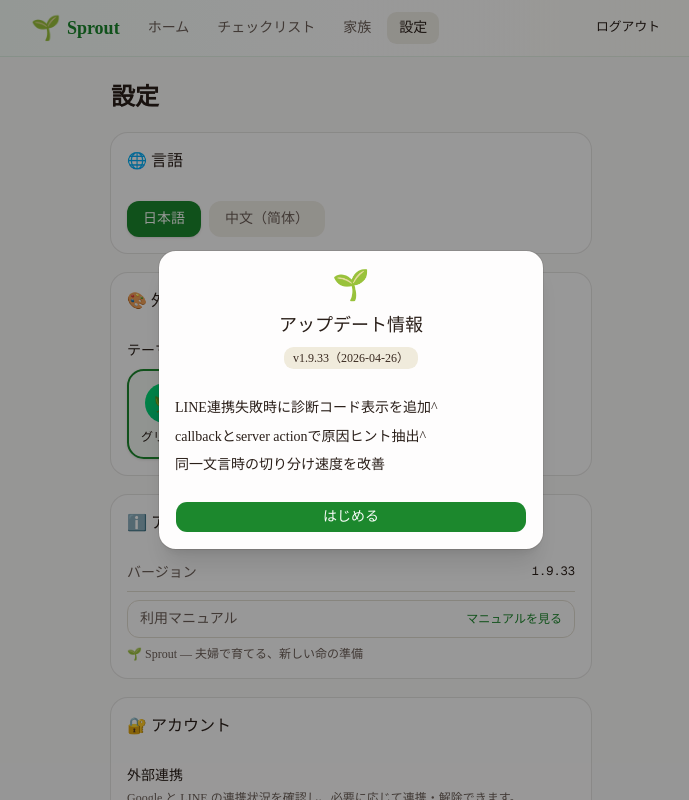
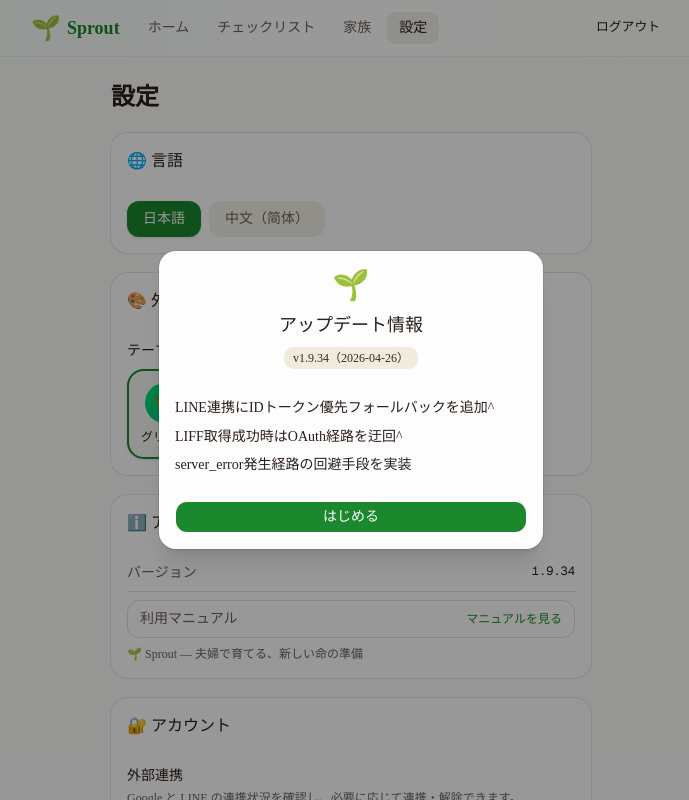
Before and after one commit to Toygaolingxiao/Sprout, a Next.js app: page /settings in a window 1280 px wide. Shown: the top 800 px of the page, without its empty margins (289-978 px from the left). Built offline with nearby package versions, Linux system fonts and the light colour scheme; no server answers.

Commit message:
release: v1.9.34

```diff
--- a/src/components/settings/provider-links-section.tsx
+++ b/src/components/settings/provider-links-section.tsx
@@ -7,6 +7,7 @@ import { Button } from '@/components/ui/button';
 import { toast } from 'sonner';
 import { useTranslation } from '@/lib/i18n/context';
 import { createClient } from '@/lib/supabase/client';
+import { getLiffIdTokenWithOptions } from '@/lib/liff/client';
 
 interface ProviderLinksSectionProps {
   googleLinked: boolean;
@@ -176,10 +177,30 @@ export function ProviderLinksSection({
       formData.set('provider', provider);
       formData.set('next', '/settings');
 
+      if (provider === 'line') {
+        try {
+          const idToken = await getLiffIdTokenWithOptions({ autoLogin: true });
+          if (!idToken) {
+            // LIFF login redirect has started.
+            return;
+          }
+          formData.set('idToken', idToken);
+        } catch {
+          // Fall back to OAuth linking path if LIFF is unavailable.
+        }
+      }
+
       const result = await createProviderLink(formData);
       if (result?.error) {
         toast.error(localizeError(result.error));
         setPendingProvider(null);
+        return;
+      }
+
+      if (result?.success) {
+        toast.success(t('settings.providerConnectedNow', { provider: providerLabel(provider) }));
+        setPendingProvider(null);
+        router.refresh();
         return;
       }
 
--- a/src/data/release-notes.ts
+++ b/src/data/release-notes.ts
@@ -1,6 +1,15 @@
-export const APP_VERSION = '1.9.33';
+export const APP_VERSION = '1.9.34';
 
 export const RELEASE_NOTES: { version: string; date: string; items: string[] }[] = [
+  {
+    version: '1.9.34',
+    date: '2026-04-26',
+    items: [
+      'LINE連携にIDトークン優先フォールバックを追加^',
+      'LIFF取得成功時はOAuth経路を迂回^',
+      'server_error発生経路の回避手段を実装',
+    ],
+  },
   {
     version: '1.9.33',
     date: '2026-04-26',
--- a/src/lib/actions/auth.ts
+++ b/src/lib/actions/auth.ts
@@ -326,11 +326,27 @@ export async function createProviderLink(formData: FormData) {
   const siteUrl = await getSiteUrl();
   const nextPath = getSafeNextPath((formData.get('next') as string | null) ?? '/settings', '/settings');
   const provider = resolveProviderForLink(target);
+  const idToken = ((formData.get('idToken') as string | null) ?? '').trim();
   const aliases = getIdentityProviderAliases(target);
   const currentProviders = await getCurrentProviderSet(supabase);
 
   if (hasAnyProviderAlias(currentProviders, aliases)) {
     return { alreadyLinked: true };
+  }
+
+  // Prefer direct OIDC token linking for LINE when LIFF can provide an ID token.
+  // This avoids provider-side OAuth redirect path mismatches in some LINE setups.
+  if (target === 'line' && idToken.length > 0) {
+    const { error } = await supabase.auth.linkIdentity({
+      provider: provider as never,
+      token: idToken,
+    });
+
+    if (error) {
+      return { error: mapProviderError(error.message, target) };
+    }
+
+    return { success: true };
   }
 
   const { data, error } = await supabase.auth.linkIdentity({
```
Also changed, not shown: 1 other file (tests, documents, lock files or other folders).
